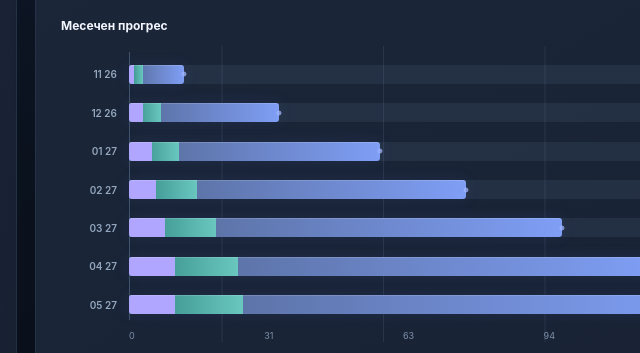
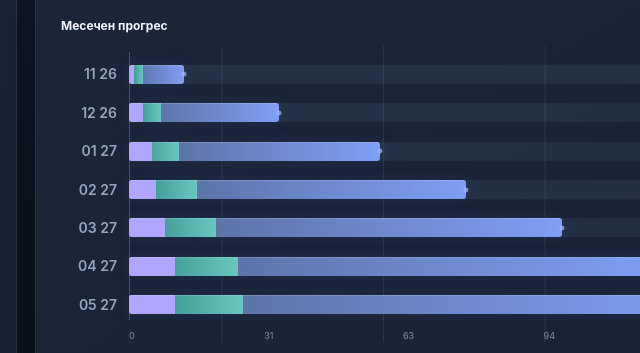
Before and after one commit to unaxsys/softuni-lead-predictor, a website with bundled scripts: page index.html in a window 1280 px wide. Shown: the part 214-567 px from the top of the page, 278-918 px from the left. Built offline with nearby package versions, Linux system fonts and the light colour scheme.

Commit message:
style: experiment with larger chart month labels

```diff
--- a/styles.css
+++ b/styles.css
@@ -83,7 +83,7 @@ h3 { font-size: 12px; font-weight: 670; }
 .chart { flex: 1; display: flex; flex-direction: column; justify-content: space-evenly; gap: 6px; min-height: 275px; position: relative; padding: 10px 8px 19px 68px; background-image: linear-gradient(to right, transparent calc(100% - 1px), rgba(141,168,203,.13) calc(100% - 1px)); background-size: 25% 100%; background-repeat: repeat-x; background-position: left 0; }
 .chart::before { content: ''; position: absolute; width: 1px; left: 68px; bottom: 22px; top: 6px; background: #41536b; }
 .chart-row { position: relative; height: 28px; min-height: 18px; display: flex; align-items: center; }
-.chart-row .month-label { position: absolute; right: calc(100% + 12px); width: 76px; top: 50%; transform: translateY(-50%); font-size: 10px; font-weight: 600; text-align: right; color: #94a7be; white-space: nowrap; overflow: hidden; text-overflow: ellipsis; }
+.chart-row .month-label { position: absolute; right: calc(100% + 12px); width: 76px; top: 50%; transform: translateY(-50%); font-size: 14px; font-weight: 600; text-align: right; color: #94a7be; white-space: nowrap; overflow: hidden; text-overflow: ellipsis; }
 .bar-background { height: 19px; width: 100%; background: rgba(106,129,167,.12); border-radius: 3px; overflow: visible; display: flex; align-items: center; position: relative; }
 .chart-bar { position: relative; height: 100%; min-width: 2px; border-radius: 3px; transition: width .3s cubic-bezier(.18,.67,.39,.99); background: linear-gradient(90deg, #556a96 0%, #7f9ef5 100%); box-shadow: 0 0 15px rgba(84,118,213,.12); }
 .chart-bar::after { content: ''; position: absolute; pointer-events: none; left: 0; top: 0; bottom: 0; width: 100%; border-radius: 3px; box-shadow: inset 0 1px rgba(255,255,255,.15); }
```
